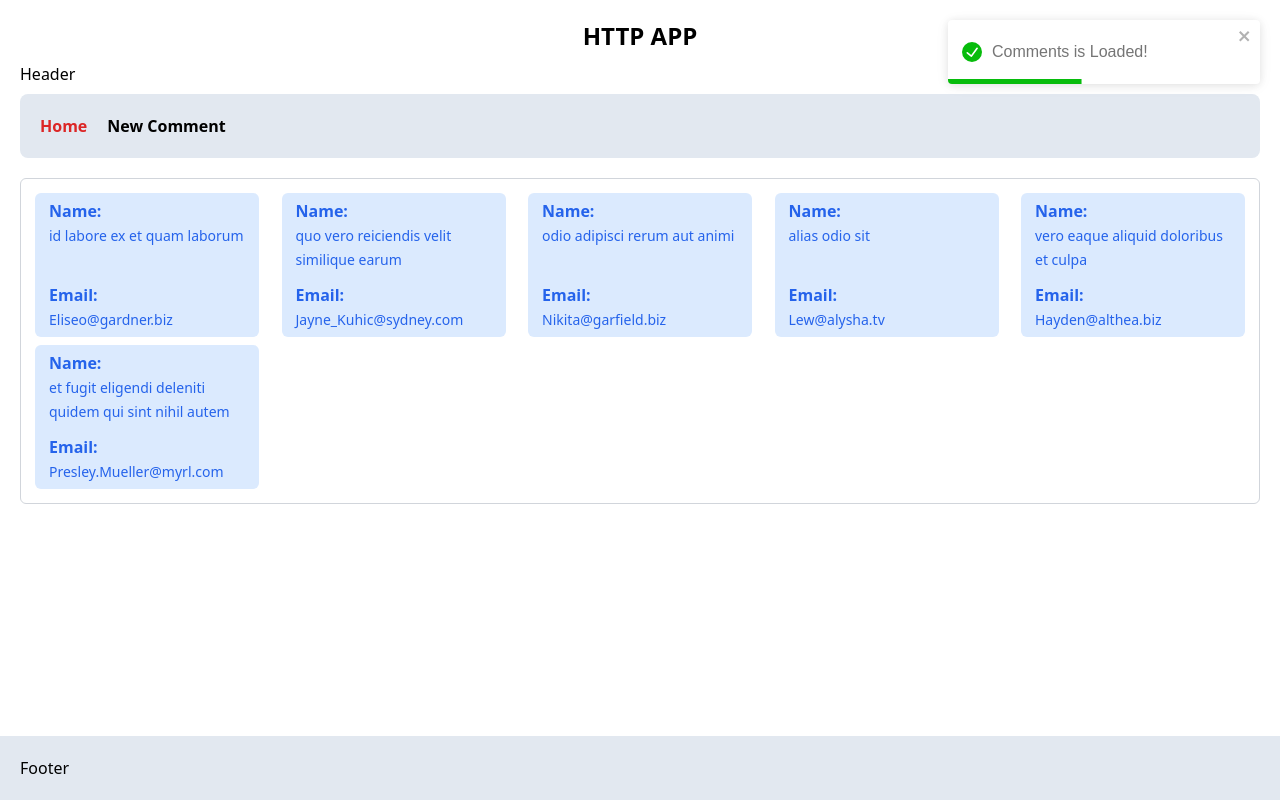
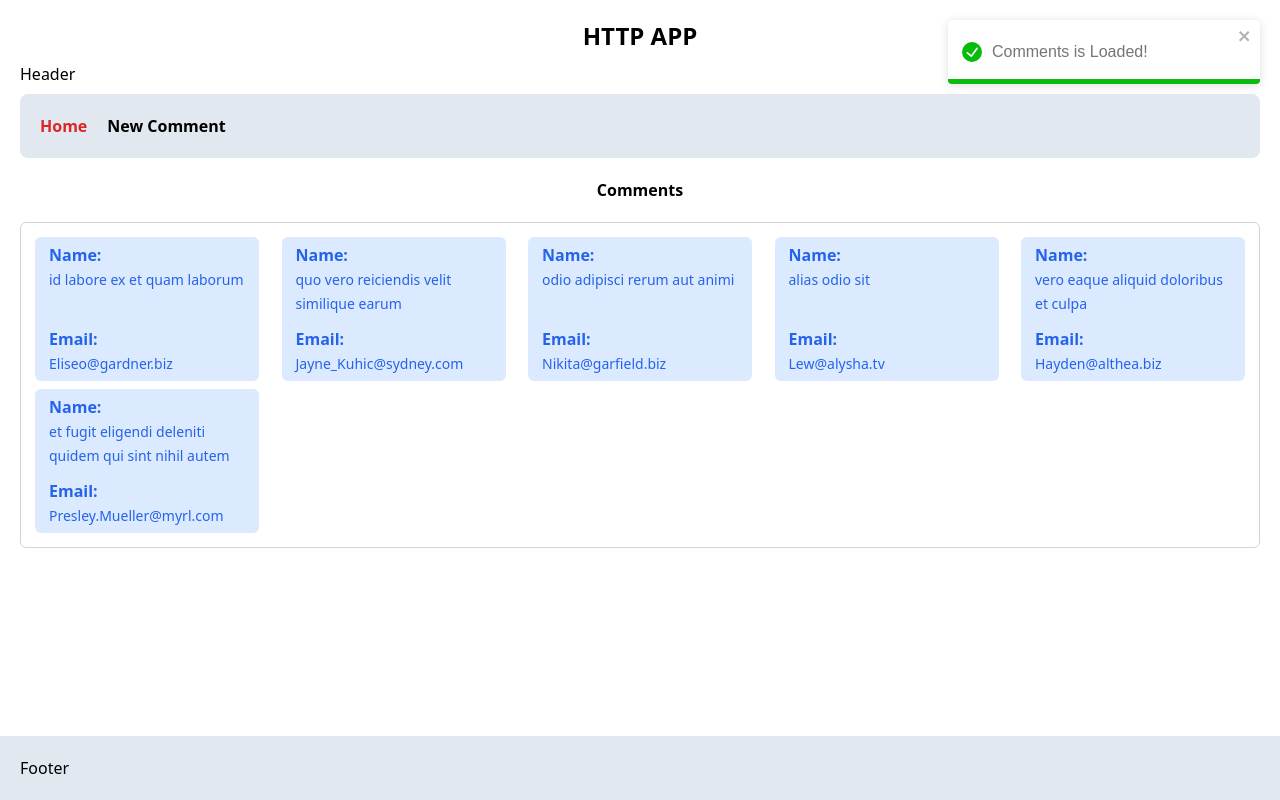
Before and after one commit to ali-khoshqamat/HTTP-APP, a React (Create React App) app: page / in a window 1280 px wide. Built offline with nearby package versions, Linux system fonts and the light colour scheme; data requests are answered from the project's data file.

Commit message:
refactoring the APP

```diff
--- /dev/null
+++ b/src/components/Comments.js
@@ -0,0 +1,38 @@
+import { useEffect, useState } from "react";
+import Comment from "./Comment";
+import { toast } from "react-toastify";
+import { getAllComments } from "../services/CRUDCommentService";
+import { Link } from "react-router-dom";
+
+const Comments = () => {
+  const [comments, setComments] = useState(null);
+  const [error, setError] = useState(false);
+
+  useEffect(() => {
+    getAllComments()
+      .then(({ data }) => setComments(data))
+      .catch((error) => setError(true));
+  }, []);
+
+  const renderComment = () => {
+    return error
+      ? toast.error("there is an Error!") && <p>fetchig data failed!</p>
+      : comments && !error
+      ? comments.map((c) => (
+          <Link to={`/comment/${c.id}`} key={c.id}>
+            <Comment name={c.name} email={c.email} />
+          </Link>
+        ))
+      : toast.success("Comments is Loaded!") && <p>Loading...</p>;
+  };
+
+  return (
+    <main className="flex flex-col items-center font-body gap-y-10">
+      <section className="flex flex-wrap justify-between items-center p-2.5 border border-solid border-gray-300 rounded-md">
+        {renderComment()}
+      </section>
+    </main>
+  );
+};
+
+export default Comments;
--- a/src/containers/Discussion.js
+++ /dev/null
@@ -1,65 +0,0 @@
-import { useEffect, useState } from "react";
-import AddComment from "../components/AddComment";
-import Comment from "../components/Comment";
-import FullComment from "../components/FullComment";
-import { toast } from "react-toastify";
-import { getAllComments, postComment } from "../services/CRUDCommentService";
-import { Link } from "react-router-dom";
-
-const Discussion = () => {
-  const [comments, setComments] = useState(null);
-  const [commentId, setCommentId] = useState(null);
-  const [error, setError] = useState(false);
-
-  useEffect(() => {
-    getAllComments()
-      .then(({ data }) => setComments(data))
-      .catch((error) => setError(true));
-    // .catch((error) => setError({message: error.message})); // form Back-End
-  }, []);
-
-  const postCommentHandler = async (comment) => {
-    try {
-      await postComment({ ...comment, postId: 10 });
-      const { data } = await getAllComments();
-      setComments(data);
-      toast.success("Comment Added :)");
-    } catch (error) {
-      console.log(error);
-    }
-  };
-
-  const renderComment = () => {
-    return error
-      ? toast.error("there is an Error!") && <p>fetchig data failed!</p>
-      : comments && !error
-      ? comments.map((c) => (
-          <Link to={`/comment/${c.id}`} key={c.id}>
-            <Comment
-              name={c.name}
-              email={c.email}
-              onClick={() => setCommentId(c.id)}
-            />
-          </Link>
-        ))
-      : toast.success("Comments is Loaded!") && <p>Loading...</p>;
-  };
-
-  return (
-    <main className="flex flex-col items-center font-body gap-y-10">
-      <section className="flex flex-wrap justify-between items-center p-2.5 border border-solid border-gray-300 rounded-md">
-        {renderComment()}
-      </section>
-      {/* <section className="w-full flex flex-col justify-center items-center xl:flex-row xl:justify-around gap-5">
-        <FullComment
-          commentId={commentId}
-          setComments={setComments}
-          setCommentId={setCommentId}
-        />
-        <AddComment onAddPost={postCommentHandler} />
-      </section> */}
-    </main>
-  );
-};
-
-export default Discussion;
--- a/src/components/AddComment.js
+++ b/src/pages/AddComment.js
@@ -1,11 +1,25 @@
 import { useState } from "react";
+import { useNavigate } from "react-router-dom";
+import { toast } from "react-toastify";
+import { postComment } from "../services/CRUDCommentService";
 
-const AddComment = ({ onAddPost }) => {
+const AddComment = () => {
+  const navigate = useNavigate();
   const [comment, setComment] = useState({
     name: "",
     email: "",
     body: "",
   });
+
+  const postCommentHandler = async (comment) => {
+    try {
+      await postComment({ ...comment, postId: 10 });
+      navigate("/");
+      toast.success("Comment Added :)");
+    } catch (error) {
+      console.log(error);
+    }
+  };
 
   const changeHandler = (e) => {
     setComment({ ...comment, [e.target.name]: e.target.value });
@@ -43,7 +57,7 @@ const AddComment = ({ onAddPost }) => {
         </div>
         <button
           type="submit"
-          onClick={() => onAddPost(comment)}
+          onClick={() => postCommentHandler(comment)}
           className="bg-blue-600 text-blue-50 mt-2.5 py-1.5 px-3.5 rounded-md"
         >
           Add New Comment
--- a/src/components/FullComment.js
+++ b/src/pages/FullComment.js
@@ -1,16 +1,12 @@
 import { useEffect, useState } from "react";
-import { useParams } from "react-router-dom";
+import { useNavigate, useParams } from "react-router-dom";
 import { toast } from "react-toastify";
-import {
-  deleteComment,
-  getAllComments,
-  getComment,
-} from "../services/CRUDCommentService";
+import { deleteComment, getComment } from "../services/CRUDCommentService";
 
-const FullComment = ({ setComments, setCommentId }) => {
+const FullComment = () => {
   const [comment, setComment] = useState(null);
+  const navigate = useNavigate();
   const { id } = useParams();
-  // console.log(id);
   const commentId = id;
 
   useEffect(() => {
@@ -23,11 +19,9 @@ const FullComment = ({ setComments, setCommentId }) => {
   const deleteHandler = async () => {
     try {
       await deleteComment(commentId);
-      const { data } = await getAllComments();
-      setComments(data);
-      setCommentId(null);
       setComment(null);
       toast.error("Comment was Deleted!");
+      navigate("/");
     } catch (error) {
       console.log(error);
     }
--- a/src/pages/HomePage.js
+++ b/src/pages/HomePage.js
@@ -1,7 +1,12 @@
-import Discussion from "../containers/Discussion";
+import Comments from "../components/Comments";
 
 const HomePage = () => {
-  return <Discussion />;
+  return (
+    <div className="flex flex-col items-center">
+      <h2 className="font-bold mb-5">Comments</h2>
+      <Comments />
+    </div>
+  );
 };
 
 export default HomePage;
--- a/src/pages/NewCommentPage.js
+++ /dev/null
@@ -1,7 +0,0 @@
-import AddComment from "../components/AddComment";
-
-const NewCommentPage = () => {
-  return <AddComment />;
-};
-
-export default NewCommentPage;
--- a/src/routes.js
+++ b/src/routes.js
@@ -1,11 +1,11 @@
-import FullComment from "./components/FullComment";
+import FullComment from "./pages/FullComment";
+import AddComment from "./pages/AddComment";
 import HomePage from "./pages/HomePage";
-import NewCommentPage from "./pages/NewCommentPage";
 import NotFound from "./pages/NotFound";
 
 const routes = [
   { path: "/comment/:id", element: <FullComment /> },
-  { path: "/new-comment", element: <NewCommentPage /> },
+  { path: "/new-comment", element: <AddComment /> },
   { path: "/", element: <HomePage /> },
   { path: "*", element: <NotFound /> },
 ];
```
